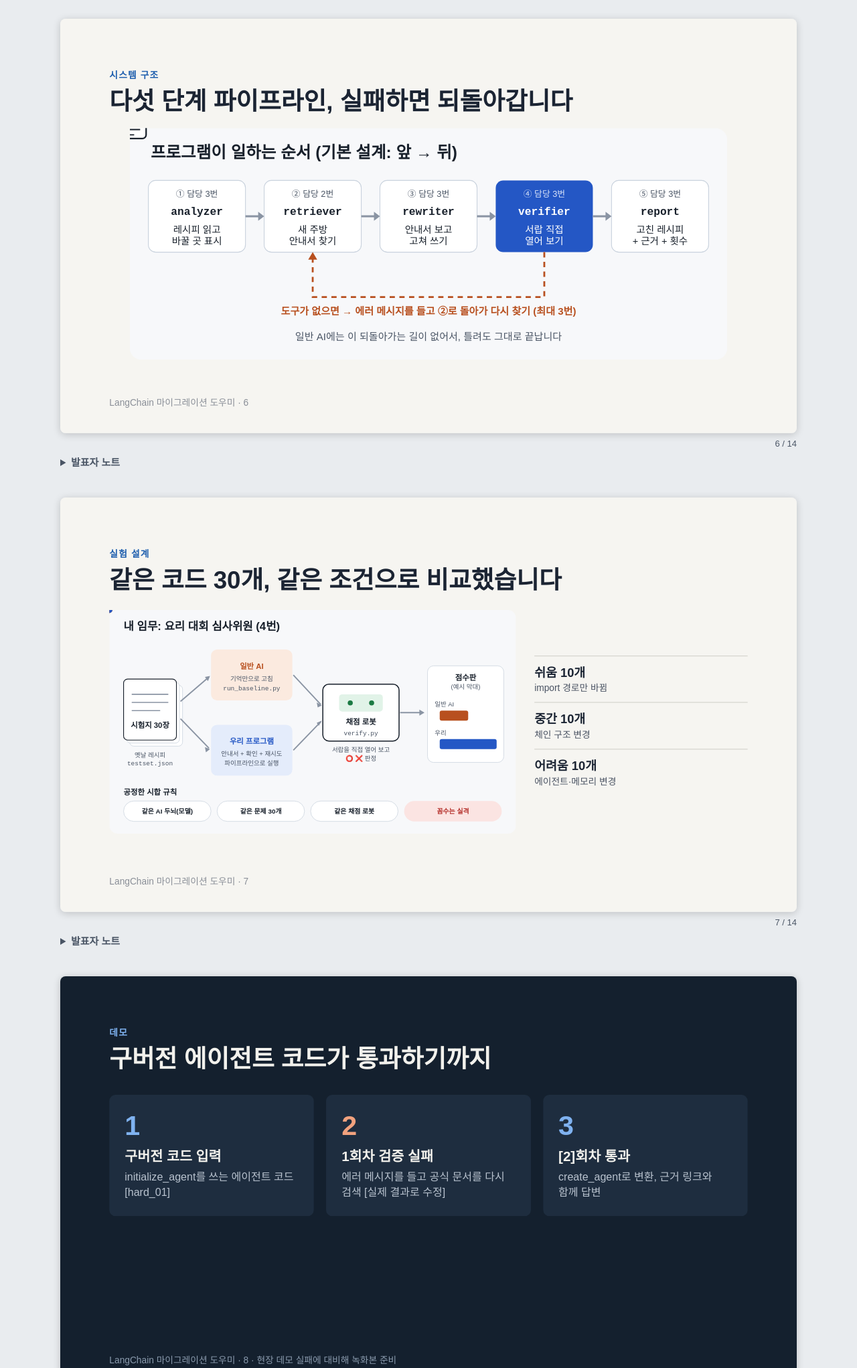
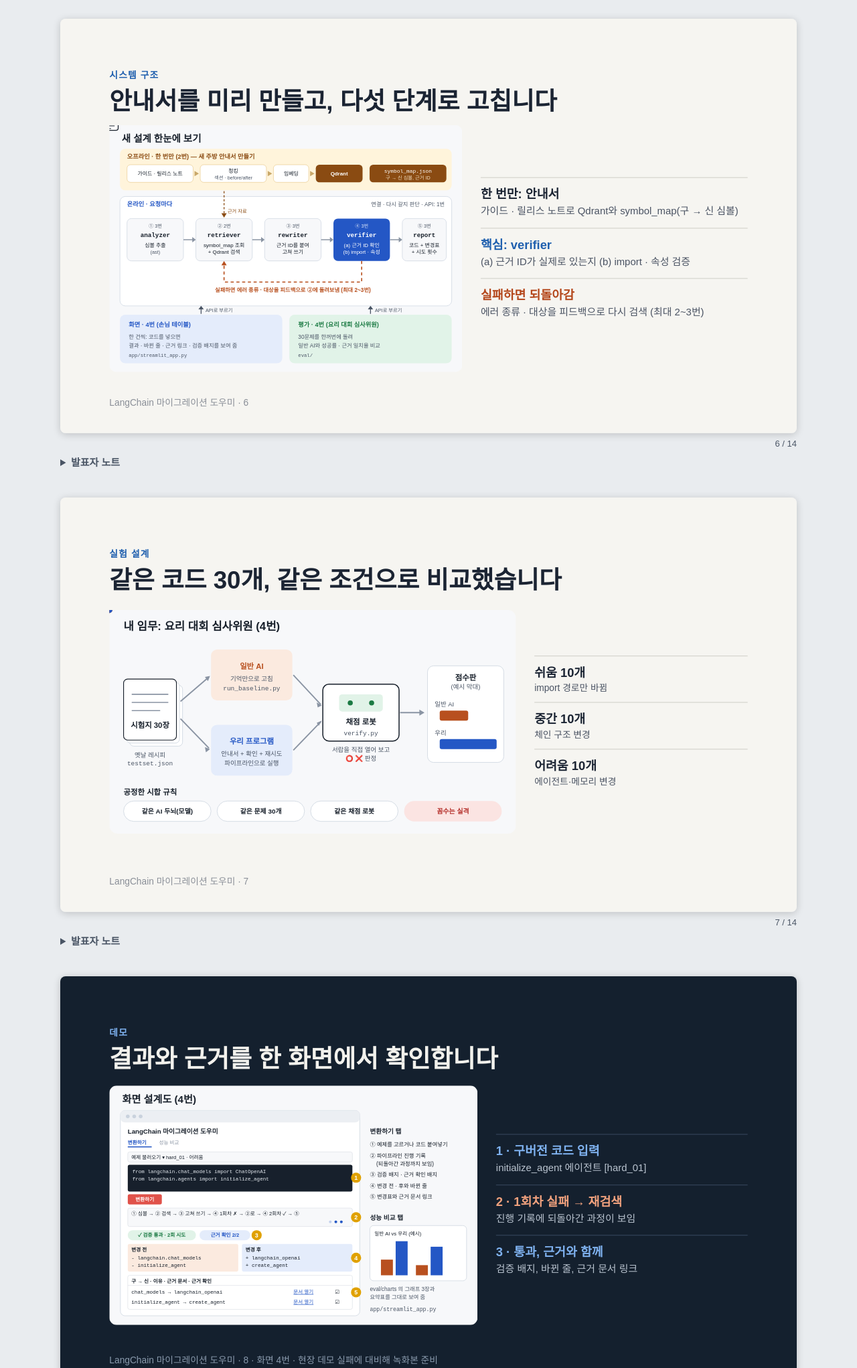
Before and after one commit to SKN35shimsungwook/langchain-migration-helper, a plain HTML site: page presentation/발표자료.html in a window 1280 px wide. Shown: the part 3720-5763 px from the top of the page at 67% size. Drawn offline with Linux system fonts and the light colour scheme; a web font is replaced by a local one.

Commit message:
docs: 발표 자료를 새 설계와 역할에 맞게 수정
구조 슬라이드를 새 전체 구조 그림으로, 데모 슬라이드에 화면 설계도와 시연 대본, 한계 슬라이드와 팀 소개 수정

```diff
--- a/presentation/발표자료.html
+++ b/presentation/발표자료.html
@@ -123,15 +123,31 @@ details.notes p { margin: 6px 0 0; }
 </div>
 <img src="../docs/images/02_two_cooks.svg" alt="일반 AI는 기억만으로 고쳐서 에러가 나도 모르고, 우리 프로그램은 안내서를 보고 서랍을 직접 열어 확인한다" style="width:1300px;height:618px;object-fit:contain">
 <p style="position:absolute;left:128px;bottom:64px;width:1664px;font-size:24px;color:#8A8F98">LangChain 마이그레이션 도우미 · 5</p>
-</section></div><figcaption>5 / 14</figcaption><details class="notes"><summary>발표자 노트</summary><p>저희 해결책은 이중 검증입니다. 일반 AI는 기억 속 옛날 주방만 보고 고치기 때문에, 실행하면 에러가 나도 모르고 끝납니다. 저희 프로그램은 첫째, 최신 공식 문서를 찾아보고 고칩니다. 이게 문서 근거입니다. 둘째, 고친 코드를 최신 LangChain 환경에서 실제로 실행해서 서랍에 도구가 있는지 확인합니다. 이게 실행 근거입니다. 없으면 에러를 힌트로 다시 찾아서 최대 3번까지 고칩니다. 그래서 답변에는 코드뿐 아니라 근거 링크와 몇 번 만에 통과했는지가 함께 나옵니다. (비교 요약: 근거 - 학습 데이터 vs 최신 공식 문서 / 확인 - 없음 vs import 실제 실행 / 틀렸을 때 - 모름 vs 재검색 후 재작성 / 답변 - 코드만 vs 코드+근거+시도 횟수)</p></details></figure>
-<figure class="slide" id="slide-6" aria-label="6번 슬라이드"><div class="frame"><section id="pipeline" data-transition="fade" style="background:#F6F5F1;color:#1B2433;font-family:'IBM Plex Sans KR', Arial, sans-serif;padding:128px 128px 160px;display:flex;flex-direction:column;align-items:center;gap:32px">
-<div style="display:flex;flex-direction:column;gap:16px;align-self:stretch">
+</section></div><figcaption>5 / 14</figcaption><details class="notes"><summary>발표자 노트</summary><p>저희 해결책은 이중 검증입니다. 일반 AI는 기억 속 옛날 주방만 보고 고치기 때문에, 실행하면 에러가 나도 모르고 끝납니다. 저희 프로그램은 첫째, 최신 공식 문서를 찾아보고 고칩니다. 이게 문서 근거입니다. 둘째, 고친 코드를 최신 LangChain 환경에서 실제로 실행해서 서랍에 도구가 있는지 확인합니다. 이게 실행 근거입니다. 없으면 에러를 힌트로 다시 찾아서 최대 2~3번까지 고칩니다. 그래서 답변에는 코드뿐 아니라 근거 링크와 몇 번 만에 통과했는지가 함께 나옵니다. (비교 요약: 근거 - 학습 데이터 vs 최신 공식 문서 / 확인 - 없음 vs import 실제 실행 / 틀렸을 때 - 모름 vs 재검색 후 재작성 / 답변 - 코드만 vs 코드+근거+시도 횟수)</p></details></figure>
+<figure class="slide" id="slide-6" aria-label="6번 슬라이드"><div class="frame"><section id="pipeline" data-transition="fade" style="background:#F6F5F1;color:#1B2433;font-family:'IBM Plex Sans KR', Arial, sans-serif;padding:128px 128px 160px;display:flex;flex-direction:column;gap:24px">
+<div style="display:flex;flex-direction:column;gap:16px">
 <p style="font-size:24px;font-weight:600;color:#1F5FAE;letter-spacing:2px">시스템 구조</p>
-<h2 style="font-size:64px;font-weight:700;line-height:1.15;color:#1B2433">다섯 단계 파이프라인, 실패하면 되돌아갑니다</h2>
+<h2 style="font-size:64px;font-weight:700;line-height:1.15;color:#1B2433">안내서를 미리 만들고, 다섯 단계로 고칩니다</h2>
 </div>
-<img src="../docs/images/03_pipeline_loop.svg" alt="analyzer, retriever, rewriter, verifier, report 다섯 단계와 verifier에서 실패하면 retriever로 돌아가는 길" style="width:1560px;height:604px;object-fit:contain">
+<div style="display:flex;gap:48px;align-items:center">
+<img src="../docs/images/08_system_v2.svg" alt="오프라인 준비(Qdrant, symbol_map), 온라인 다섯 단계(analyzer, retriever, rewriter, verifier, report)와 실패 시 되돌아가는 길, 바깥의 화면과 평가" style="width:920px;height:644px;object-fit:contain">
+<div style="flex:1;display:flex;flex-direction:column;gap:24px">
+<div style="display:flex;flex-direction:column;gap:6px;border-top:2px solid #D4D3CC;padding:16px 0px 0px 0px">
+<h3 style="font-size:32px;font-weight:700;color:#1B2433">한 번만: 안내서</h3>
+<p style="font-size:26px;line-height:1.45;color:#4A5363">가이드 · 릴리스 노트로 Qdrant와 symbol_map(구 → 신 심볼)</p>
+</div>
+<div style="display:flex;flex-direction:column;gap:6px;border-top:2px solid #D4D3CC;padding:16px 0px 0px 0px">
+<h3 style="font-size:32px;font-weight:700;color:#1F5FAE">핵심: verifier</h3>
+<p style="font-size:26px;line-height:1.45;color:#4A5363">(a) 근거 ID가 실제로 있는지 (b) import · 속성 검증</p>
+</div>
+<div style="display:flex;flex-direction:column;gap:6px;border-top:2px solid #D4D3CC;padding:16px 0px 0px 0px">
+<h3 style="font-size:32px;font-weight:700;color:#B4471B">실패하면 되돌아감</h3>
+<p style="font-size:26px;line-height:1.45;color:#4A5363">에러 종류 · 대상을 피드백으로 다시 검색 (최대 2~3번)</p>
+</div>
+</div>
+</div>
 <p style="position:absolute;left:128px;bottom:64px;width:1664px;font-size:24px;color:#8A8F98">LangChain 마이그레이션 도우미 · 6</p>
-</section></div><figcaption>6 / 14</figcaption><details class="notes"><summary>발표자 노트</summary><p>전체 구조는 LangGraph로 만든 다섯 단계 파이프라인입니다. (GitHub 웹 버전으로 발표하면 레시피 카드가 직접 움직입니다.) analyzer가 바꿀 부분을 찾고, retriever가 공식 문서를 검색하고, rewriter가 그 근거로 코드를 다시 씁니다. 핵심은 파란색 verifier입니다. 최신 LangChain 환경에서 import를 실제로 실행해 보고, 실패하면 에러 메시지를 들고 retriever로 돌아가 다시 검색합니다. 최대 [3]번까지 시도합니다. 검색 원천은 LangChain 공식 문서(llms-full.txt, v1 마이그레이션 가이드)이고, 검증 환경은 langchain 1.4.4로 고정했습니다.</p></details></figure>
+</section></div><figcaption>6 / 14</figcaption><details class="notes"><summary>발표자 노트</summary><p>구조는 두 부분입니다. 먼저 한 번만, 공식 마이그레이션 가이드와 릴리스 노트를 잘게 나눠 Qdrant에 넣고, 옛 심볼과 새 심볼을 잇는 symbol_map을 만들어 둡니다. 그다음 요청이 올 때마다 다섯 단계를 거칩니다. analyzer가 ast로 심볼을 뽑고, retriever가 symbol_map과 Qdrant에서 근거를 찾고, rewriter가 근거 ID를 붙여 코드를 다시 씁니다. 핵심은 파란색 verifier입니다. (a) 근거 ID가 실제 검색 결과에 있는지, (b) 샌드박스에서 import와 속성이 실제로 있는지 확인하고, 실패하면 에러 종류와 대상을 피드백으로 retriever에 돌려보냅니다. 최대 [2~3]번 시도합니다. 화면과 평가는 이 파이프라인 바깥에서 API로 부릅니다. (GitHub 웹 버전으로 발표하면 레시피 카드가 직접 움직입니다.) 연결과 API는 1번, 검색은 2번, 각 단계는 3번, 화면과 평가는 4번이 맡았습니다.</p></details></figure>
 <figure class="slide" id="slide-7" aria-label="7번 슬라이드"><div class="frame"><section id="experiment" data-transition="fade" style="background:#F6F5F1;color:#1B2433;font-family:'IBM Plex Sans KR', Arial, sans-serif;padding:128px 128px 160px;display:flex;flex-direction:column;gap:40px">
 <div style="display:flex;flex-direction:column;gap:16px">
 <p style="font-size:24px;font-weight:600;color:#1F5FAE;letter-spacing:2px">실험 설계</p>
@@ -156,30 +172,30 @@ details.notes p { margin: 6px 0 0; }
 </div>
 <p style="position:absolute;left:128px;bottom:64px;width:1664px;font-size:24px;color:#8A8F98">LangChain 마이그레이션 도우미 · 7</p>
 </section></div><figcaption>7 / 14</figcaption><details class="notes"><summary>발표자 노트</summary><p>공정한 비교를 위해 실험 규칙을 먼저 정했습니다. 저는 요리 대회 심사위원 역할입니다. 시험지는 난이도별로 10개씩 30개이고, 30개 모두 최신 LangChain에서 실제로 깨지는 것을 확인했습니다. 일반 AI와 우리 프로그램은 같은 모델 [모델명], temperature 0, 같은 입력을 쓰고, 똑같은 채점 로봇으로 판정합니다. 일반 AI에게는 &quot;LangChain 1.x로 변환해 주세요&quot;라는 고정된 문구만 줍니다. 성공 기준은 문법 통과, 모든 import 성공, 무효 변환 아님 세 가지입니다. LangChain import를 지워서 통과하는 식의 꼼수는 실격으로 처리했습니다.</p></details></figure>
-<figure class="slide" id="slide-8" aria-label="8번 슬라이드"><div class="frame"><section id="demo" data-transition="fade" style="background:#14202E;color:#F2F1EC;font-family:'IBM Plex Sans KR', Arial, sans-serif;padding:128px 128px 160px;display:flex;flex-direction:column;gap:56px">
+<figure class="slide" id="slide-8" aria-label="8번 슬라이드"><div class="frame"><section id="demo" data-transition="fade" style="background:#14202E;color:#F2F1EC;font-family:'IBM Plex Sans KR', Arial, sans-serif;padding:128px 128px 160px;display:flex;flex-direction:column;gap:32px">
 <div style="display:flex;flex-direction:column;gap:16px">
 <p style="font-size:24px;font-weight:600;color:#7FB2F0;letter-spacing:2px">데모</p>
-<h2 style="font-size:64px;font-weight:700;line-height:1.15;color:#F2F1EC">구버전 에이전트 코드가 통과하기까지</h2>
+<h2 style="font-size:64px;font-weight:700;line-height:1.15;color:#F2F1EC">결과와 근거를 한 화면에서 확인합니다</h2>
 </div>
-<div style="display:flex;gap:32px">
-<div style="flex:1;display:flex;flex-direction:column;gap:12px;background:#1E2D3F;border-radius:16px;padding:40px">
-<p style="font-size:72px;font-weight:700;line-height:1.1;color:#7FB2F0">1</p>
-<h3 style="font-size:36px;font-weight:700;color:#F2F1EC">구버전 코드 입력</h3>
-<p style="font-size:28px;line-height:1.45;color:#B9C3CF">initialize_agent를 쓰는 에이전트 코드 [hard_01]</p>
+<div style="display:flex;gap:48px;align-items:center">
+<img src="../docs/images/10_screen_design.svg" alt="화면 설계도: 코드 입력, 진행 기록, 검증 배지, 변경 전후, 변경표와 근거 링크, 성능 비교 탭" style="width:960px;height:624px;object-fit:contain">
+<div style="flex:1;display:flex;flex-direction:column;gap:24px">
+<div style="display:flex;flex-direction:column;gap:6px;border-top:2px solid #34445A;padding:16px 0px 0px 0px">
+<h3 style="font-size:32px;font-weight:700;color:#7FB2F0">1 · 구버전 코드 입력</h3>
+<p style="font-size:26px;line-height:1.45;color:#B9C3CF">initialize_agent 에이전트 [hard_01]</p>
 </div>
-<div style="flex:1;display:flex;flex-direction:column;gap:12px;background:#1E2D3F;border-radius:16px;padding:40px">
-<p style="font-size:72px;font-weight:700;line-height:1.1;color:#F2A27E">2</p>
-<h3 style="font-size:36px;font-weight:700;color:#F2F1EC">1회차 검증 실패</h3>
-<p style="font-size:28px;line-height:1.45;color:#B9C3CF">에러 메시지를 들고 공식 문서를 다시 검색 [실제 결과로 수정]</p>
+<div style="display:flex;flex-direction:column;gap:6px;border-top:2px solid #34445A;padding:16px 0px 0px 0px">
+<h3 style="font-size:32px;font-weight:700;color:#F2A27E">2 · 1회차 실패 → 재검색</h3>
+<p style="font-size:26px;line-height:1.45;color:#B9C3CF">진행 기록에 되돌아간 과정이 보임</p>
 </div>
-<div style="flex:1;display:flex;flex-direction:column;gap:12px;background:#1E2D3F;border-radius:16px;padding:40px">
-<p style="font-size:72px;font-weight:700;line-height:1.1;color:#7FB2F0">3</p>
-<h3 style="font-size:36px;font-weight:700;color:#F2F1EC">[2]회차 통과</h3>
-<p style="font-size:28px;line-height:1.45;color:#B9C3CF">create_agent로 변환, 근거 링크와 함께 답변</p>
+<div style="display:flex;flex-direction:column;gap:6px;border-top:2px solid #34445A;padding:16px 0px 0px 0px">
+<h3 style="font-size:32px;font-weight:700;color:#7FB2F0">3 · 통과, 근거와 함께</h3>
+<p style="font-size:26px;line-height:1.45;color:#B9C3CF">검증 배지, 바뀐 줄, 근거 문서 링크</p>
 </div>
 </div>
-<p style="position:absolute;left:128px;bottom:64px;width:1664px;font-size:24px;color:#8A9AAD">LangChain 마이그레이션 도우미 · 8 · 현장 데모 실패에 대비해 녹화본 준비</p>
-</section></div><figcaption>8 / 14</figcaption><details class="notes"><summary>발표자 노트</summary><p>이제 실제로 보여드리겠습니다. [화면 전환] 어려움 단계의 에이전트 코드를 넣어 보겠습니다. 첫 시도에서는 검증에 실패하고, 에러 메시지를 근거로 다시 검색합니다. 두 번째 시도에서 create_agent 방식으로 바뀌고 검증을 통과합니다. 답변에 근거 문서 링크와 시도 횟수가 같이 나오는 것을 봐 주세요. [데모 각본은 실제 실행 결과에 맞게 수정]</p></details></figure>
+</div>
+<p style="position:absolute;left:128px;bottom:64px;width:1664px;font-size:24px;color:#8A9AAD">LangChain 마이그레이션 도우미 · 8 · 화면 4번 · 현장 데모 실패에 대비해 녹화본 준비</p>
+</section></div><figcaption>8 / 14</figcaption><details class="notes"><summary>발표자 노트</summary><p>이제 제가 만든 화면으로 직접 보여드리겠습니다. [화면 전환: streamlit run app/streamlit_app.py] 어려움 단계의 에이전트 코드를 넣고 변환하기를 누르겠습니다. 진행 기록을 보시면 첫 시도에서 검증에 실패하고, 에러 종류와 대상을 들고 다시 검색한 과정이 보입니다. 두 번째 시도에서 통과했고, 검증 통과 배지와 근거 확인 배지가 함께 나옵니다. 아래에는 바뀐 줄과, 각 변경의 근거 문서 링크가 있습니다. 성능 비교 탭에서는 30문제 평가 결과를 바로 볼 수 있습니다. [실제 실행 결과에 맞게 수정]</p></details></figure>
 <figure class="slide" id="slide-9" aria-label="9번 슬라이드"><div class="frame"><section id="result" data-transition="fade" style="background:#F6F5F1;color:#1B2433;font-family:'IBM Plex Sans KR', Arial, sans-serif;padding:128px 128px 160px;display:flex;flex-direction:column;gap:48px">
 <div style="display:flex;flex-direction:column;gap:16px">
 <p style="font-size:24px;font-weight:600;color:#1F5FAE;letter-spacing:2px">결과</p>
@@ -258,17 +274,17 @@ details.notes p { margin: 6px 0 0; }
 <figure class="slide" id="slide-12" aria-label="12번 슬라이드"><div class="frame"><section id="limits" data-transition="fade" style="background:#F6F5F1;color:#1B2433;font-family:'IBM Plex Sans KR', Arial, sans-serif;padding:128px 128px 160px;display:flex;flex-direction:column;gap:56px">
 <div style="display:flex;flex-direction:column;gap:16px">
 <p style="font-size:24px;font-weight:600;color:#1F5FAE;letter-spacing:2px">한계와 다음 단계</p>
-<h2 style="font-size:64px;font-weight:700;line-height:1.15;color:#1B2433">import 성공이 곧 정답은 아닙니다</h2>
+<h2 style="font-size:64px;font-weight:700;line-height:1.15;color:#1B2433">통과가 곧 정답은 아닙니다</h2>
 </div>
 <table style="font-size:30px;color:#1B2433;background:#FFFFFF;border:1px solid #E1E0D9">
 <tr style="background:#ECEBE5"><th style="width:50%;text-align:left">한계</th><th style="width:50%;text-align:left">다음 단계</th></tr>
-<tr><td>import는 되지만 메서드나 인자가 틀릴 수 있음</td><td>가짜 LLM으로 실제 실행까지 테스트</td></tr>
+<tr><td>import와 속성 이름까지 확인하지만, 인자나 실행 결과는 확인 못 함</td><td>가짜 LLM으로 실제 실행까지 테스트</td></tr>
 <tr><td>테스트 30개, 팀이 직접 구축</td><td>공개 저장소의 실사용 코드로 확장</td></tr>
 <tr><td>구버전 환경 동작 확인은 생략</td><td>구버전 환경을 따로 만들어 교차 확인</td></tr>
 <tr><td>LangChain만 대상</td><td>pydantic, OpenAI SDK 등으로 확장</td></tr>
 </table>
 <p style="position:absolute;left:128px;bottom:64px;width:1664px;font-size:24px;color:#8A8F98">LangChain 마이그레이션 도우미 · 12</p>
-</section></div><figcaption>12 / 14</figcaption><details class="notes"><summary>발표자 노트</summary><p>한계도 분명히 말씀드리겠습니다. 가장 큰 한계는 import 성공이 곧 정답은 아니라는 점입니다. import는 되지만 메서드 이름이나 인자가 틀린 경우는 지금 기준으로 잡지 못합니다. 다음 단계로는 실제 API 대신 가짜 LLM을 넣어서 코드 전체를 실행해 보는 테스트를 추가할 수 있습니다. 또 테스트셋을 실사용 코드로 늘리고, 다른 라이브러리로도 확장할 계획입니다.</p></details></figure>
+</section></div><figcaption>12 / 14</figcaption><details class="notes"><summary>발표자 노트</summary><p>한계도 분명히 말씀드리겠습니다. 가장 큰 한계는 통과가 곧 정답은 아니라는 점입니다. 저희는 import와 함께 기능 이름이 진짜 있는지까지 확인하지만, 함수에 넣는 값이 틀리거나 실행 결과가 맞는지는 잡지 못합니다. 다음 단계로는 실제 API 대신 가짜 LLM을 넣어서 코드 전체를 실행해 보는 테스트를 추가할 수 있습니다. 또 테스트셋을 실사용 코드로 늘리고, 다른 라이브러리로도 확장할 계획입니다.</p></details></figure>
 <figure class="slide" id="slide-13" aria-label="13번 슬라이드"><div class="frame"><section id="value" data-transition="fade" style="background:#1F5FAE;color:#FFFFFF;font-family:'IBM Plex Sans KR', Arial, sans-serif;padding:128px 128px 160px;display:flex;flex-direction:column;justify-content:space-between">
 <div style="display:flex;flex-direction:column;gap:24px">
 <p style="font-size:24px;font-weight:600;color:#D6E5F8;letter-spacing:2px">가치</p>
@@ -306,12 +322,12 @@ details.notes p { margin: 6px 0 0; }
 </div>
 <div style="flex:1;display:flex;flex-direction:column;gap:8px;background:#1E2D3F;border-radius:16px;padding:32px">
 <p style="font-size:24px;color:#8A9AAD">3번</p>
-<h3 style="font-size:32px;font-weight:700;color:#F2F1EC">변환 · 화면</h3>
+<h3 style="font-size:32px;font-weight:700;color:#F2F1EC">변환 · 검증</h3>
 <p style="font-size:28px;color:#B9C3CF">[이름]</p>
 </div>
 <div style="flex:1;display:flex;flex-direction:column;gap:8px;background:#1E2D3F;border-radius:16px;padding:32px">
 <p style="font-size:24px;color:#8A9AAD">4번</p>
-<h3 style="font-size:32px;font-weight:700;color:#F2F1EC">검증 · 평가 · 발표</h3>
+<h3 style="font-size:32px;font-weight:700;color:#F2F1EC">화면 · 평가 · 발표</h3>
 <p style="font-size:28px;color:#B9C3CF">[이름]</p>
 </div>
 </div>
```
Also changed, not shown: presentation/assets.json (+4 -3 lines), presentation/slides/closing.html (+2 -2 lines), presentation/slides/demo.html (+17 -17 lines), presentation/slides/experiment.html (+1 -1 lines), presentation/slides/limits.html (+3 -3 lines), presentation/slides/pipeline.html (+21 -5 lines), presentation/slides/solution.html (+2 -2 lines), 1 other file.
